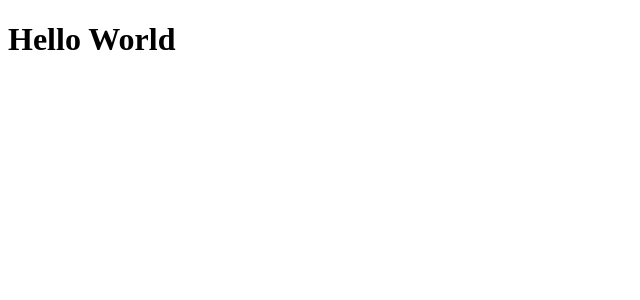
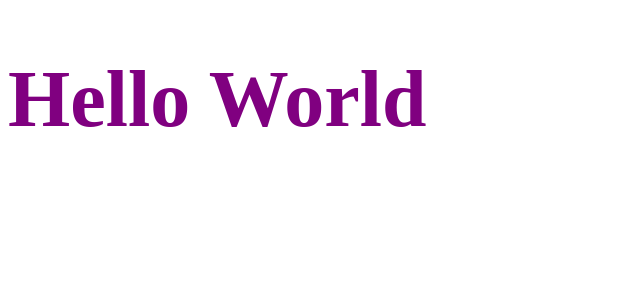
Before and after one commit to ErickBss/dtmoney, a React (Create React App) app: page / in a window 1280 px wide. Shown: the top 300 px of the page, without its empty margins (0-640 px from the left). Built offline with nearby package versions, Linux system fonts and the light colour scheme; the HTML template or start-up script is replaced by a standard one.

Commit message:
styled_componentes

```diff
--- a/package.json
+++ b/package.json
@@ -6,6 +6,7 @@
     "react": "^17.0.2",
     "react-dom": "^17.0.2",
     "react-scripts": "5.0.0",
+    "styled-components": "^5.3.3",
     "web-vitals": "^2.1.4"
   },
   "devDependencies": {
@@ -16,6 +17,7 @@
     "@types/node": "^16.11.25",
     "@types/react": "^17.0.39",
     "@types/react-dom": "^17.0.11",
+    "@types/styled-components": "^5.1.23",
     "typescript": "^4.5.5"
   },
   "scripts": {
--- a/src/App.tsx
+++ b/src/App.tsx
@@ -1,9 +1,15 @@
 import React from "react";
+import styled from "styled-components";
+
+const Title = styled.h1`
+  font-size: 5rem;
+  color: purple;
+`;
 
 function App() {
   return (
     <div className="App">
-      <h1>Hello World</h1>
+      <Title>Hello World</Title>
     </div>
   );
 }
```
Also changed, not shown: 1 other file (tests, documents, lock files or other folders).
